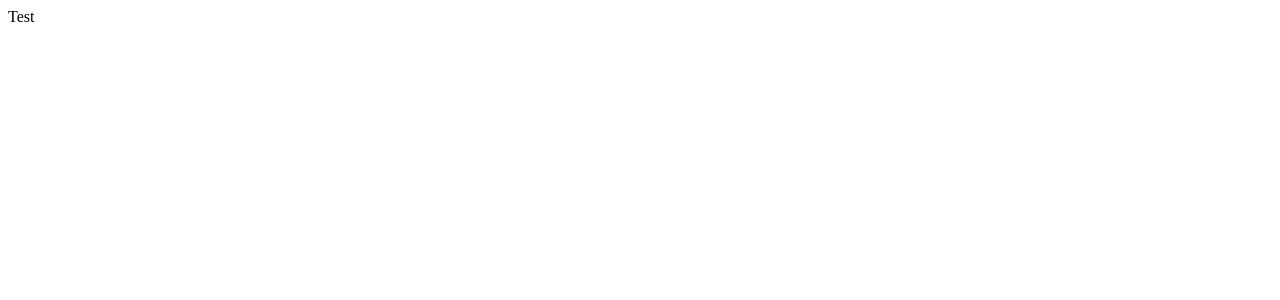
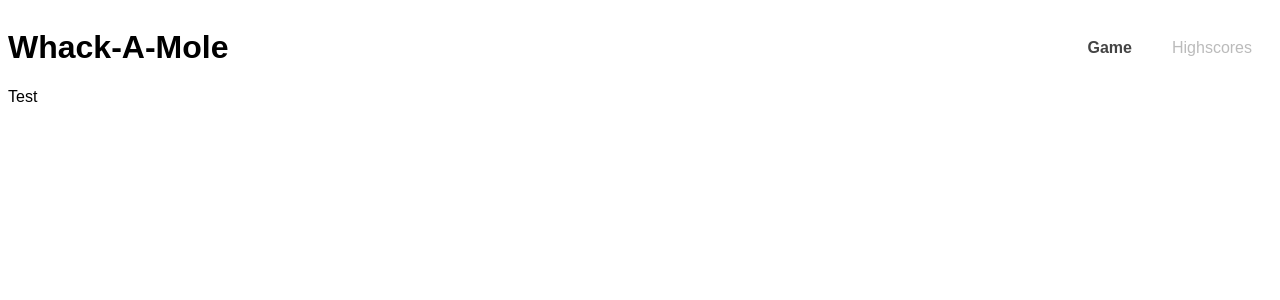
Before and after one commit to Unixan/whack-a-mole-med-vue-cli-og-firebase, a Vue app: page / in a window 1280 px wide. Shown: the top 300 px of the page. Built offline with nearby package versions, Linux system fonts and the light colour scheme.

Commit message:
work work

```diff
--- a/src/App.vue
+++ b/src/App.vue
@@ -1,5 +1,16 @@
 <template>
+  <Navbar />
   <router-view />
 </template>
+<script>
+import Navbar from "./components/Navbar.vue";
 
-<style></style>
+export default {
+  components: { Navbar },
+};
+</script>
+<style>
+#app{
+  font-family: Arial, Helvetica, sans-serif;
+}
+</style>
--- a/src/components/Game.vue
+++ b/src/components/Game.vue
@@ -1,5 +1,5 @@
 <template>
-
+<div>Game</div>
 </template>
 
 <script>
--- /dev/null
+++ b/src/components/Navbar.vue
@@ -0,0 +1,34 @@
+<template>
+  <header>
+    <h1>Whack-A-Mole</h1>
+    <div class="links">
+      <router-link :to="{name: 'Home'}">Game</router-link>
+      <router-link :to="{name: 'Highscore'}">Highscores</router-link>
+    </div>
+  </header>
+</template>
+
+<script>
+export default {};
+</script>
+
+<style>
+header{
+    display: flex;
+    justify-content: space-between;
+    align-items: center;
+}
+
+header a{
+    display: inline-block;
+    margin: 0 10px;
+    padding: 0 10px;
+    text-decoration: none;
+    color: #bbb
+}
+
+header a.router-link-active{
+    font-weight: bold;
+    color: #444
+}
+</style>
--- a/src/router/index.js
+++ b/src/router/index.js
@@ -9,7 +9,7 @@ const routes = [
     component: Home,
   },
   {
-    path: "/highscores",
+    path: "/highscore",
     name: "Highscore",
     component: Highscore,
   },
```
